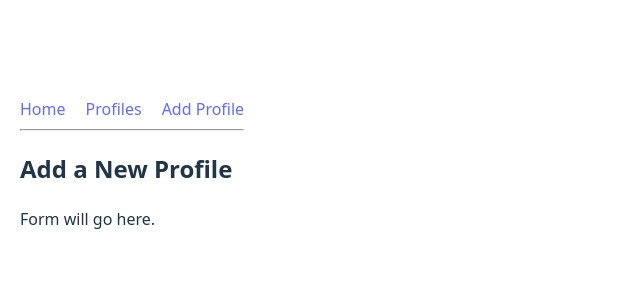
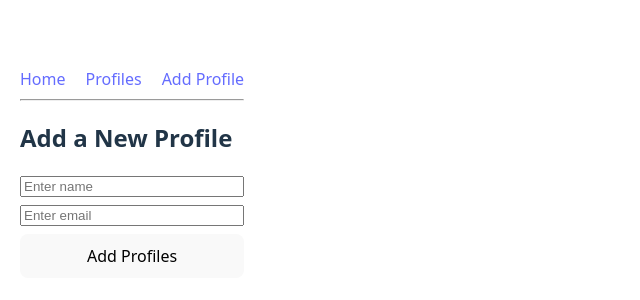
Before and after one commit to Rajprabhu147/react-comback, a React (Vite) app in the folder react-day4-profile/: page /add in a window 1280 px wide. Shown: the part 228-528 px from the top of the page, without its empty margins (0-640 px from the left). Built offline with nearby package versions, Linux system fonts and the light colour scheme.

Commit message:
Controlled form - AddProfile

```diff
--- a/react-day4-profile/src/pages/AddProfile.jsx
+++ b/react-day4-profile/src/pages/AddProfile.jsx
@@ -1,10 +1,49 @@
 import React from "react";
+import { useState } from "react";
+import { useNavigate } from "react-router-dom";
 
-export default function AddProfile() {
+export default function AddProfile({ setProfiles }) {
+  const [form, setForm] = useState({ name: "", email: "" });
+  const [error, setError] = useState("");
+  const navigate = useNavigate();
+
+  const handleChange = (e) => {
+    setForm({ ...form, [e.target.name]: e.target.value });
+  };
+  const handleSubmit = (e) => {
+    e.preventDefault();
+    if (!form.name || !form.email) {
+      setError("Both fields are required");
+      return;
+    }
+    const newProfile = { id: Date.now(), ...form };
+    setProfiles((prev) => [...prev, newProfile]);
+    navigate("/profiles");
+  };
   return (
     <div>
       <h2>Add a New Profile</h2>
-      <p>Form will go here.</p>
+      <form
+        onSubmit={handleSubmit}
+        style={{ display: "flex", flexDirection: "column", gap: 8 }}
+      >
+        <input
+          type="text"
+          name="name"
+          placeholder="Enter name"
+          value={form.name}
+          onChange={handleChange}
+        />
+        <input
+          type="email"
+          name="email"
+          placeholder="Enter email"
+          value={form.email}
+          onChange={handleChange}
+        />
+        {error && <p style={{ color: "red" }}>{error}</p>}
+        <button type="submit">Add Profiles</button>
+      </form>
     </div>
   );
 }
```
